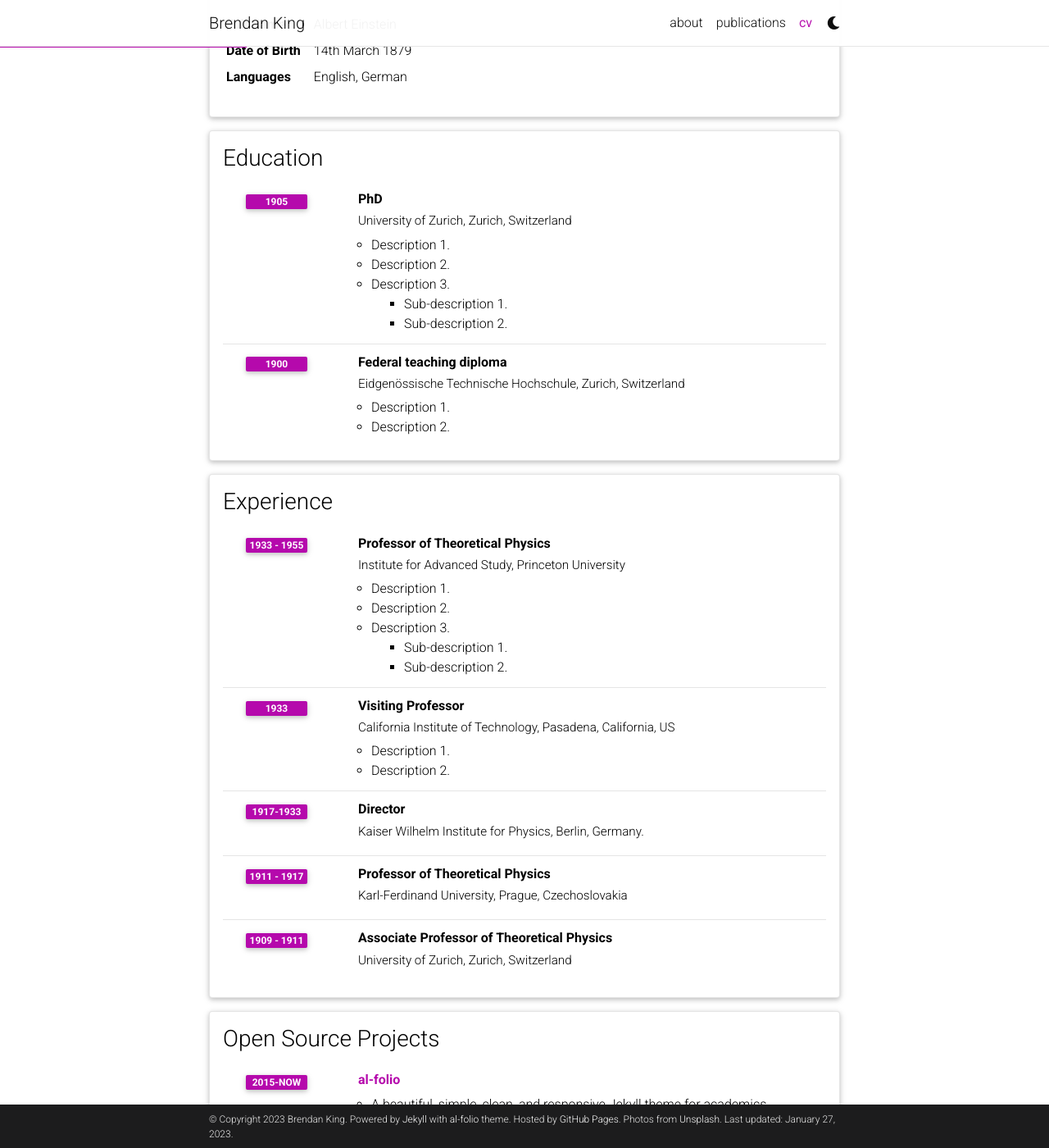
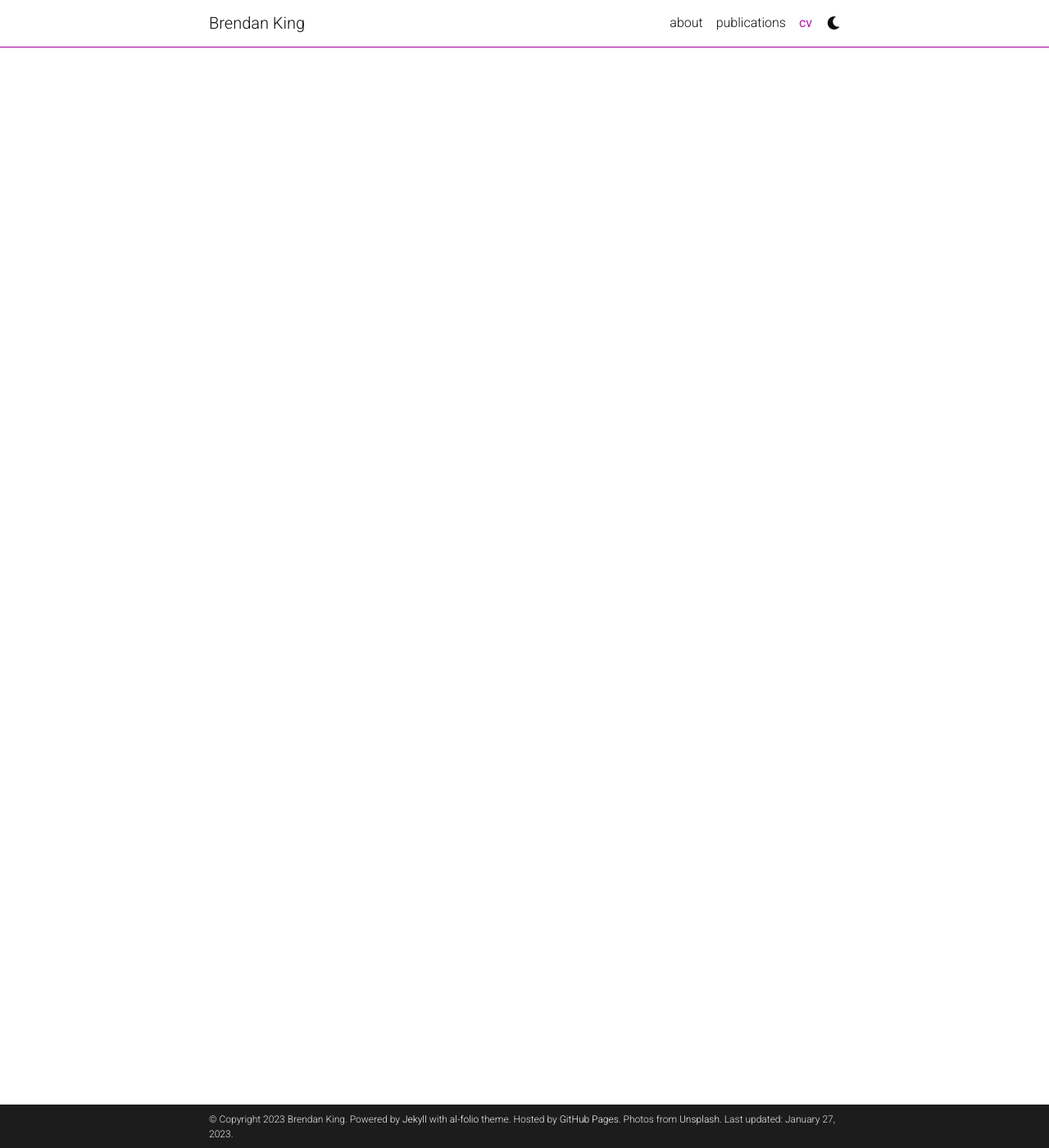
Before and after one commit to kingb12/kingb12.github.io, a Jekyll site: the page built from _pages/cv.md, in a window 1280 px wide and 1400 px high, scrolled down 234 px. Shown: the whole window at 82% size. Built offline with Jekyll 4.4.1, drawn with Linux system fonts in a browser that asks for light colours; comment, search, counter and statistics services are not loaded; a style sheet for code colours, icons or effects is not loaded; some of the changed text lies outside the part shown.

```diff
--- a/_data/cv.yml
+++ /dev/null
@@ -1,97 +0,0 @@
-- title: General Information
-  type: map
-  contents:
-    - name: Full Name
-      value: Albert Einstein
-    - name: Date of Birth
-      value: 14th March 1879
-    - name: Languages
-      value: English, German
-
-- title: Education
-  type: time_table
-  contents:
-    - title: PhD
-      institution: University of Zurich, Zurich, Switzerland
-      year: 1905
-      description:
-        - Description 1.
-        - Description 2.
-        - title: Description 3.
-          contents:
-            - Sub-description 1.
-            - Sub-description 2.
-    - title: Federal teaching diploma
-      institution: Eidgenössische Technische Hochschule, Zurich, Switzerland
-      year: 1900
-      description:
-        - Description 1.
-        - Description 2.
-
-- title: Experience
-  type: time_table
-  contents:
-    - title: Professor of Theoretical Physics
-      institution: Institute for Advanced Study, Princeton University
-      year: 1933 - 1955
-      description:
-        - Description 1.
-        - Description 2.
-        - title: Description 3.
-          contents:
-            - Sub-description 1.
-            - Sub-description 2.
-    - title: Visiting Professor
-      institution: California Institute of Technology, Pasadena, California, US
-      year: 1933
-      description:
-        - Description 1.
-        - Description 2.
-
-    - title: Director
-      institution: Kaiser Wilhelm Institute for Physics, Berlin, Germany.
-      year: 1917-1933
-
-    - title: Professor of Theoretical Physics
-      institution: Karl-Ferdinand University, Prague, Czechoslovakia
-      year: 1911 - 1917
-      description:
-
-    - title: Associate Professor of Theoretical Physics
-      institution: University of Zurich, Zurich, Switzerland
-      year: 1909 - 1911
-
-- title: Open Source Projects
-  type: time_table
-  contents:
-    - title: <a href="https://github.com/alshedivat/al-folio">al-folio</a>
-      year: 2015-now
-      description: A beautiful, simple, clean, and responsive Jekyll theme for academics.
-
-- title: Honors and Awards
-  type: time_table
-  contents:
-    - year: 1921
-      items:
-        - Nobel Prize in Physics
-        - Matteucci Medal
-    - year: 2029
-      items:
-        - Max Planck Medal
-
-- title: Academic Interests
-  type: nested_list
-  contents:
-    - title: Topic 1.
-      items:
-        - Description 1.
-        - Description 2.
-    - title: Topic 2.
-      items:
-        - Description 1.
-        - Description 2.
-
-- title: Other Interests
-  type: list
-  contents:
-    - <u>Hobbies:</u> Hobby 1, Hobby 2, etc.
```
Also changed, not shown: _pages/cv.md (+3 -1 lines).
